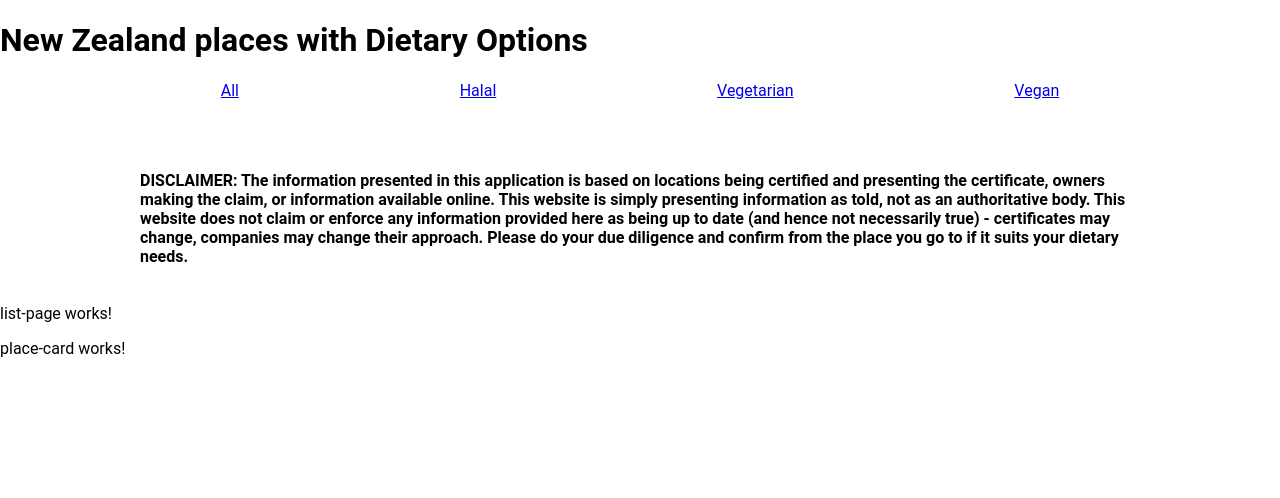
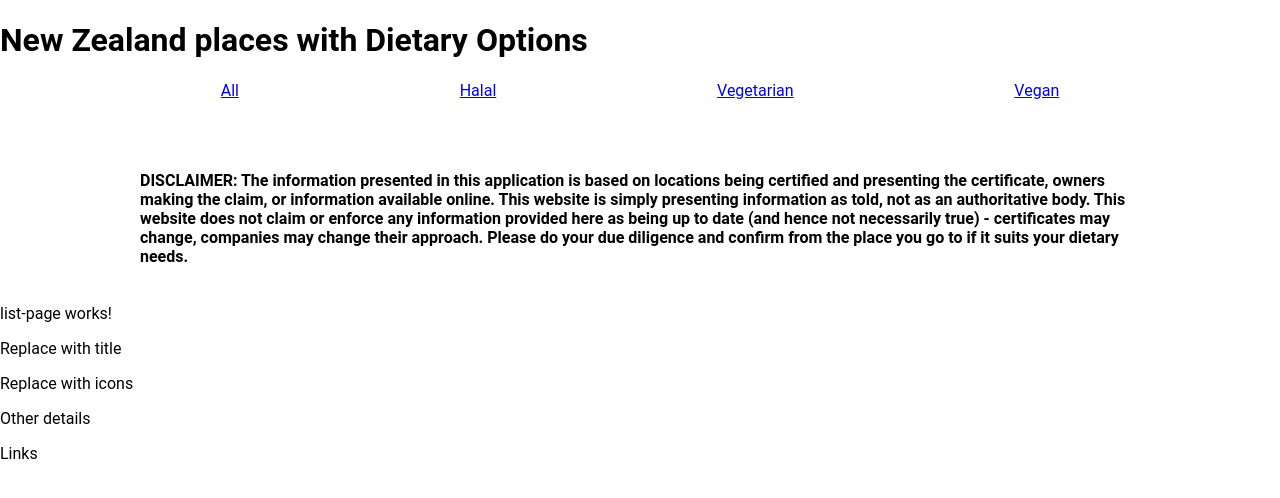
Before and after one commit to osamakashif/NZ_places_with_dietary_options, an Angular app: page / in a window 1280 px wide. Shown: the top 498 px of the page. Built offline with nearby package versions, Linux system fonts and the light colour scheme.

Commit message:
[feat]: Card structure.
Card structure. Placeholder information.

```diff
--- a/src/app/view/components/place-card/place-card.component.html
+++ b/src/app/view/components/place-card/place-card.component.html
@@ -1 +1,10 @@
-<p>place-card works!</p>
+<div>
+  <div>
+    <p>Replace with title</p>
+    <p>Replace with icons</p>
+  </div>
+  <p>Other details</p>
+  <div>
+    <p>Links</p>
+  </div>
+</div>
```
